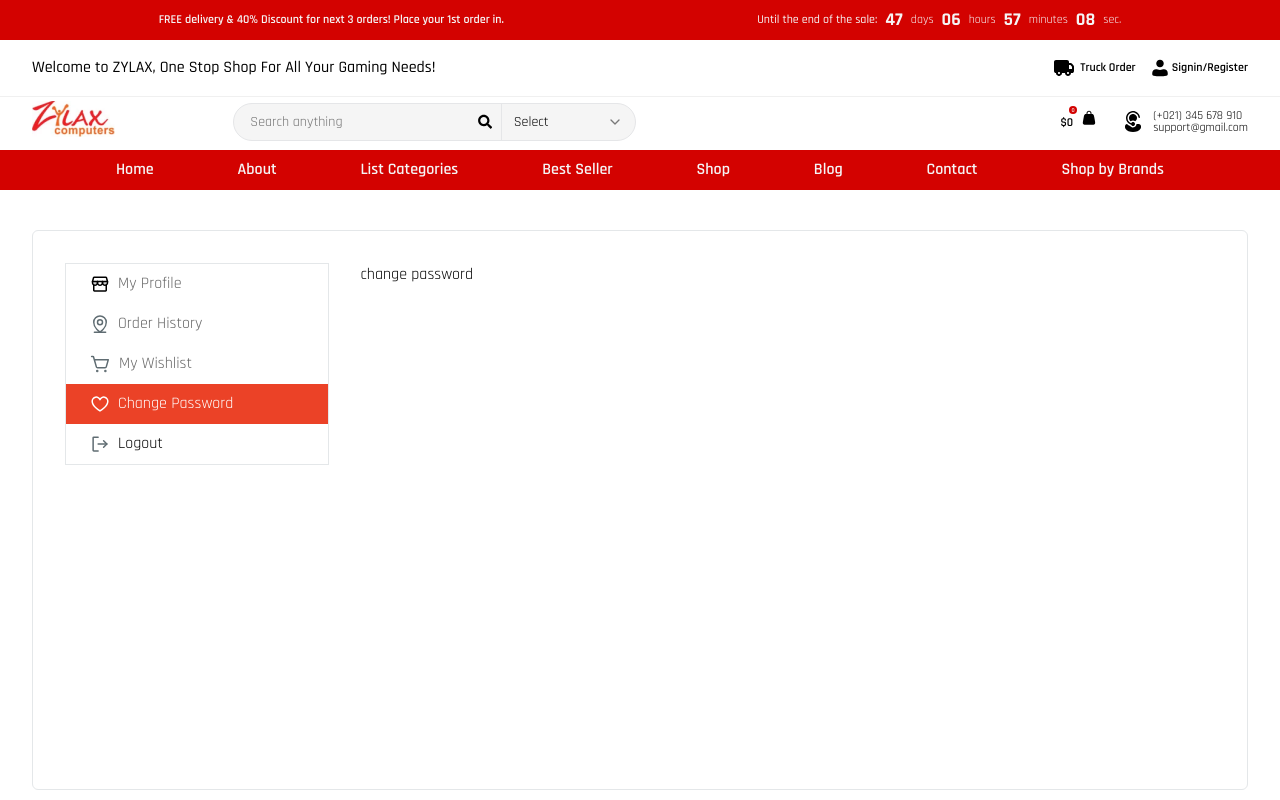
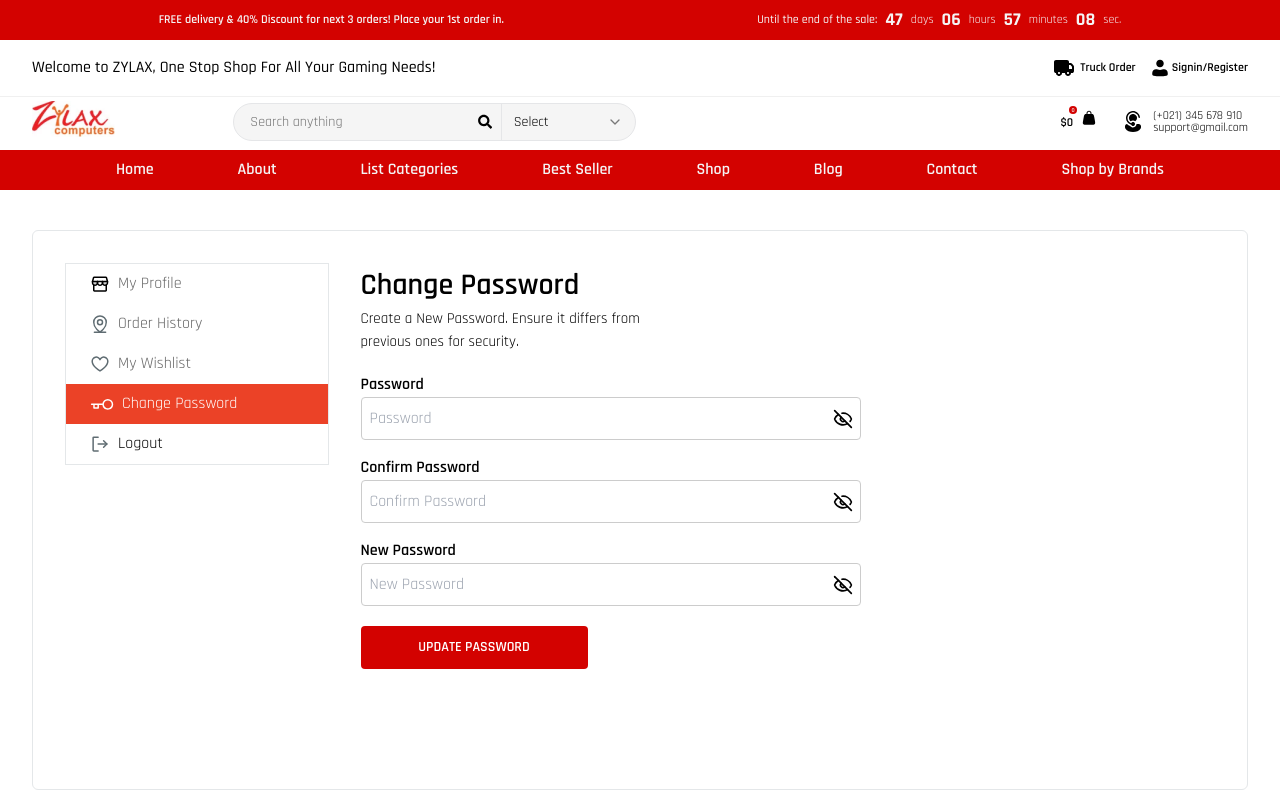
Before and after one commit to mkskumar12345/zylax, a Next.js app: page /user/change-password in a window 1280 px wide. Shown: the top 800 px of the page. Built offline with nearby package versions, Linux system fonts and the light colour scheme.

Commit message:
changepass,wishlist,orderhistory

```diff
--- a/src/app/(pages)/user/change-password/page.tsx
+++ b/src/app/(pages)/user/change-password/page.tsx
@@ -1,7 +1,12 @@
+import ChangePassword from "@/components/ChangePassword/ChangePassword";
 import React from "react";
 
 const page = () => {
-  return <div>change password</div>;
+  return (
+    <div>
+      <ChangePassword />
+    </div>
+  );
 };
 
 export default page;
--- a/src/app/(pages)/user/my-orders/page.tsx
+++ b/src/app/(pages)/user/my-orders/page.tsx
@@ -1,11 +1,12 @@
-import React from 'react'
+import OrderHistory from "@/components/OrderHistory/OrderHistory";
+import React from "react";
 
 const page = () => {
   return (
     <div>
-      my orders
+      <OrderHistory />
     </div>
-  )
-}
+  );
+};
 
-export default page
+export default page;
--- a/src/app/(pages)/user/my-profile/page.tsx
+++ b/src/app/(pages)/user/my-profile/page.tsx
@@ -1,9 +1,12 @@
+import MyProfile from "@/components/MyProfile/MyProfile";
 import React from "react";
 
 const page = () => {
-  return <div>profile
-
-  </div>;
+  return (
+    <div>
+      <MyProfile />
+    </div>
+  );
 };
 
 export default page;
--- a/src/app/(pages)/user/my-wishlist/page.tsx
+++ b/src/app/(pages)/user/my-wishlist/page.tsx
@@ -1,11 +1,12 @@
-import React from 'react'
+import Wishlist from "@/components/Wishlist/Wishlist";
+import React from "react";
 
 const page = () => {
   return (
     <div>
-     my wishlist
+      <Wishlist />
     </div>
-  )
-}
+  );
+};
 
-export default page
+export default page;
--- /dev/null
+++ b/src/components/ChangePassword/ChangePassword.tsx
@@ -0,0 +1,81 @@
+"use client";
+import React, { useState } from "react";
+import { Eye, EyeOff } from "lucide-react";
+const ChangePassword = () => {
+  const [showPassword, setShowPassword] = useState(false);
+  const [showConfirmPassword, setShowConfirmPassword] = useState(false);
+  const [showNewPassword, setShowNewPassword] = useState(false);
+
+  return (
+    <div>
+      <span className="font-semibold text-[30px]">Change Password</span>
+      <div className="w-[300px] text-[15px]">
+        Create a New Password. Ensure it differs from previous ones for
+        security.
+      </div>
+      <div>
+        <div className="flex flex-col gap-4 mt-5">
+          <div className="">
+            <label className="font-semibold">Password</label>
+            <br />
+            <div className="relative w-[500px]">
+              <input
+                type={showPassword ? "text" : "password"}
+                className="border-[#CCCCCC] border w-full h-[43px] rounded outline-none focus:border-[#CCCCCC] pl-2 pr-10"
+                placeholder="Password"
+              />
+              <div
+                className="absolute inset-y-0 right-0 flex items-center pr-2 cursor-pointer"
+                onClick={() => setShowPassword(!showPassword)}
+              >
+                {showPassword ? <Eye size={20} /> : <EyeOff size={20} />}
+              </div>
+            </div>
+          </div>
+
+          <div className="">
+            <label className="font-semibold">Confirm Password</label>
+            <br />
+            <div className="relative w-[500px]">
+              <input
+                type={showConfirmPassword ? "text" : "password"}
+                className="border-[#CCCCCC] border w-full h-[43px] rounded outline-none focus:border-[#CCCCCC] pl-2 pr-10"
+                placeholder="Confirm Password"
+              />
+              <div
+                className="absolute inset-y-0 right-0 flex items-center pr-2 cursor-pointer"
+                onClick={() => setShowConfirmPassword(!showConfirmPassword)}
+              >
+                {showConfirmPassword ? <Eye size={20} /> : <EyeOff size={20} />}
+              </div>
+            </div>
+          </div>
+
+          <div className="">
+            <label className="font-semibold">New Password</label>
+            <br />
+            <div className="relative w-[500px]">
+              <input
+                type={showNewPassword ? "text" : "password"}
+                className="border-[#CCCCCC] border w-full h-[43px] rounded outline-none focus:border-[#CCCCCC] pl-2 pr-10"
+                placeholder="New Password"
+              />
+              <div
+                className="absolute inset-y-0 right-0 flex items-center pr-2 cursor-pointer"
+                onClick={() => setShowNewPassword(!showNewPassword)}
+              >
+                {showNewPassword ? <Eye size={20} /> : <EyeOff size={20} />}
+              </div>
+            </div>
+          </div>
+        </div>
+
+        <button className="mt-5 w-[227px] h-[43px] bg-[#D30200] text-white font-semibold text-[14px] rounded">
+          UPDATE PASSWORD
+        </button>
+      </div>
+    </div>
+  );
+};
+
+export default ChangePassword;
--- /dev/null
+++ b/src/components/MyProfile/MyProfile.tsx
@@ -0,0 +1,9 @@
+import React from 'react'
+
+const MyProfile = () => {
+  return (
+    <div>MyProfile</div>
+  )
+}
+
+export default MyProfile
--- /dev/null
+++ b/src/components/OrderHistory/OrderHistory.tsx
@@ -0,0 +1,69 @@
+import { ArrowRight } from "lucide-react";
+import React from "react";
+
+const OrderHistory = () => {
+  return (
+    <div>
+      <span className="font-semibold text-[30px]">Order History</span>
+
+      <div className="mt-5">
+        <table>
+          <thead>
+            <tr className="h-[38px] bg-[#F2F4F5] border-[#E4E7E9] border">
+              <th className="text-[#475156] font-medium w-[150px]">Order ID</th>
+              <th className="text-[#475156] font-medium w-[200px]">Status</th>
+              <th className="text-[#475156] font-medium w-[200px]">Date</th>
+              <th className="text-[#475156] font-medium w-[250px]">Total</th>
+              <th className="text-[#475156] font-medium w-[150px] text-left">
+                Action
+              </th>
+            </tr>
+          </thead>
+          <tbody>
+            <tr className="h-[44px]">
+              <td className="text-center font-semibold">#96459761</td>
+              <td className="text-center text-[#FA8232] font-semibold">
+                IN PROGRESS
+              </td>
+              <td className="text-[#5F6C72] text-center">Dec 30, 2019 07:52</td>
+              <td className="text-[#475156] text-center">$80 (5 Products)</td>
+              <td className="">
+                <div className="text-[#EB4227] font-semibold flex items-center gap-2">
+                  View Details <ArrowRight size={15} />
+                </div>
+              </td>
+            </tr>
+            <tr className="h-[44px]">
+              <td className="text-center font-semibold">#96459761</td>
+              <td className="text-center text-[#2DB224] font-semibold">
+                COMPLETED
+              </td>
+              <td className="text-[#5F6C72] text-center">Dec 30, 2019 07:52</td>
+              <td className="text-[#475156] text-center">$80 (5 Products)</td>
+              <td className="">
+                <div className="text-[#EB4227] font-semibold flex items-center gap-2">
+                  View Details <ArrowRight size={15} />
+                </div>
+              </td>
+            </tr>
+            <tr className="h-[44px]">
+              <td className="text-center font-semibold">#96459761</td>
+              <td className="text-center text-[#EE5858] font-semibold">
+                CANCELED
+              </td>
+              <td className="text-[#5F6C72] text-center">Dec 30, 2019 07:52</td>
+              <td className="text-[#475156] text-center">$80 (5 Products)</td>
+              <td className="">
+                <div className="text-[#EB4227] font-semibold flex items-center gap-2">
+                  View Details <ArrowRight size={15} />
+                </div>
+              </td>
+            </tr>
+          </tbody>
+        </table>
+      </div>
+    </div>
+  );
+};
+
+export default OrderHistory;
--- a/src/components/Popup/Login/Login.tsx
+++ b/src/components/Popup/Login/Login.tsx
@@ -37,7 +37,7 @@ const Login: React.FC<PopupProps> = ({ isOpen, onClose, children }) => {
             <div className="text-left">
               <span className="font-semibold">Login</span>
               <br />
-              <span className="text-[#313131]">
+              <span className="text-[#dba0a0]">
                 Login to access your Zylax account
               </span>
             </div>
--- a/src/components/Sidebar/Sidebar.tsx
+++ b/src/components/Sidebar/Sidebar.tsx
@@ -7,6 +7,8 @@ import {
   svgIconSidebarOrderHistory,
   svgIconSidebarProfile,
 } from "@/assets/images";
+import heart from "../../assets/images/svg/Heart.svg";
+import changepass from "../../assets/images/svg/changepassword.svg";
 import { cn } from "@/lib/utils";
 import Image from "next/image";
 import Link from "next/link";
@@ -68,7 +70,7 @@ const Sidebar = () => {
             className={
               pathname === "my-wishlist" ? "filter invert brightness-0 " : ""
             }
-            src={svgIconSidebarMyWishlist}
+            src={heart}
             alt="sidebar-my-wishlist"
           />
           <span>My Wishlist</span>
@@ -89,7 +91,7 @@ const Sidebar = () => {
                 ? "filter invert brightness-0 "
                 : ""
             }
-            src={svgIconSidebarChangePass}
+            src={changepass}
             alt="sidebar-change-pass"
           />
           <span>Change Password</span>
--- a/src/components/Wishlist/Wishlist.tsx
+++ b/src/components/Wishlist/Wishlist.tsx
@@ -7,9 +7,9 @@ import CommonBanner from "../Common/CommonBanner";
 const Wishlist = () => {
   return (
     <>
-      <CommonBanner icon={svgIconBannerHome} path={["wishlist"]} />
+      {/* <CommonBanner icon={svgIconBannerHome} path={["wishlist"]} /> */}
       <div className="">
-        <div className="grid place-items-center mt-5">
+        <div className="grid place-items-center">
           <div>
             <div className="font-bold  pl-2  text-left border-[#E4E7E9]  border-t lg:border-l lg:border-r  text-[30px]">
               My Wishlist
```
Also changed, not shown: src/assets/images/svg/Heart.svg (added), src/assets/images/svg/changepassword.svg (added).
